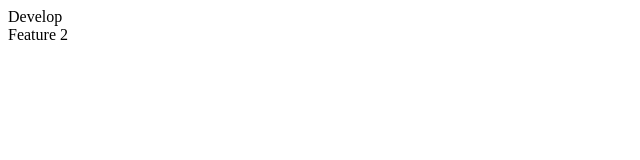
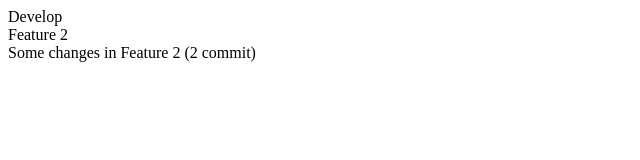
Before and after one commit to TPoleliuk/Hillel_Front-end-Pro-HW-35, a plain HTML site: page index.html in a window 1280 px wide. Shown: the whole page, without its empty margins (0-640 px from the left). Drawn offline with Linux system fonts and the light colour scheme.

Commit message:
2 Some changes in Feature 2-branch

```diff
--- a/index.html
+++ b/index.html
@@ -9,5 +9,7 @@
 <body>
     <div>Develop</div>
     <div>Feature 2</div>
+
+    <div>Some changes in Feature 2 (2 commit)</div>
 </body>
 </html>
```
